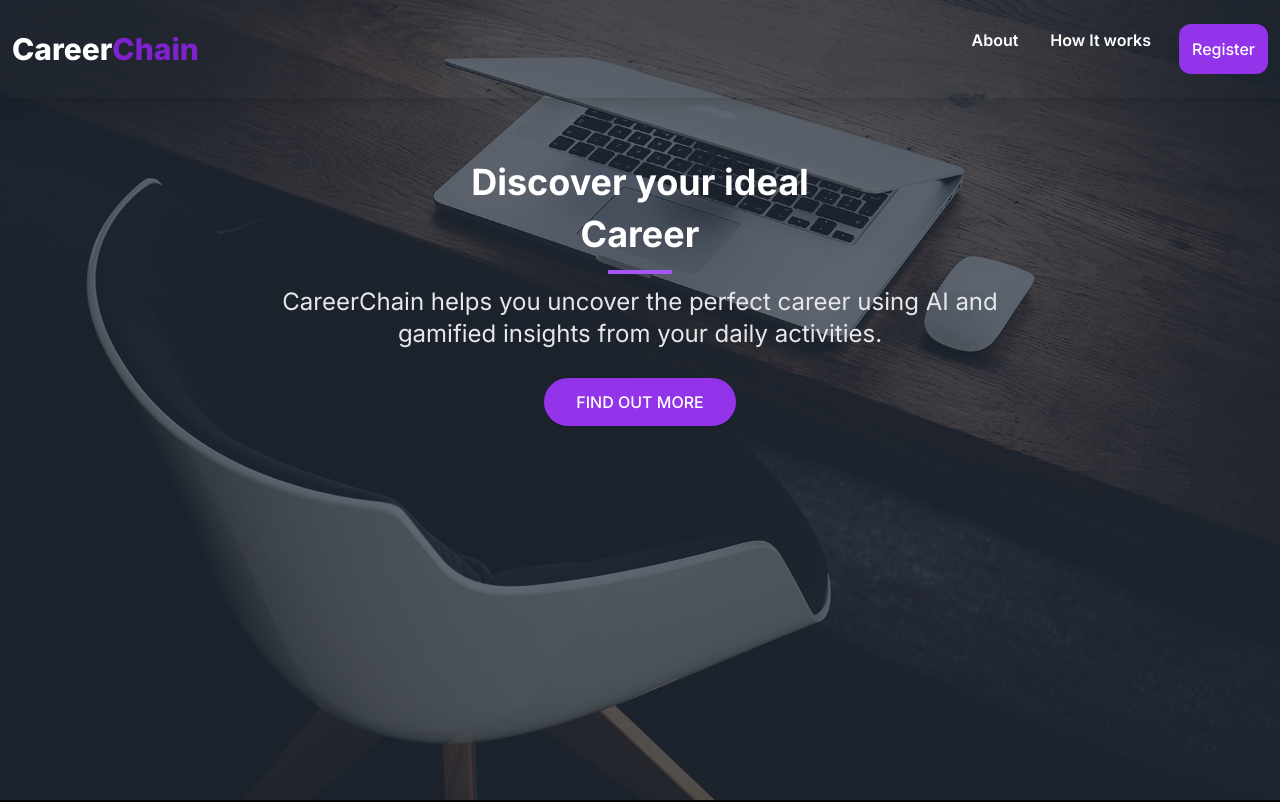
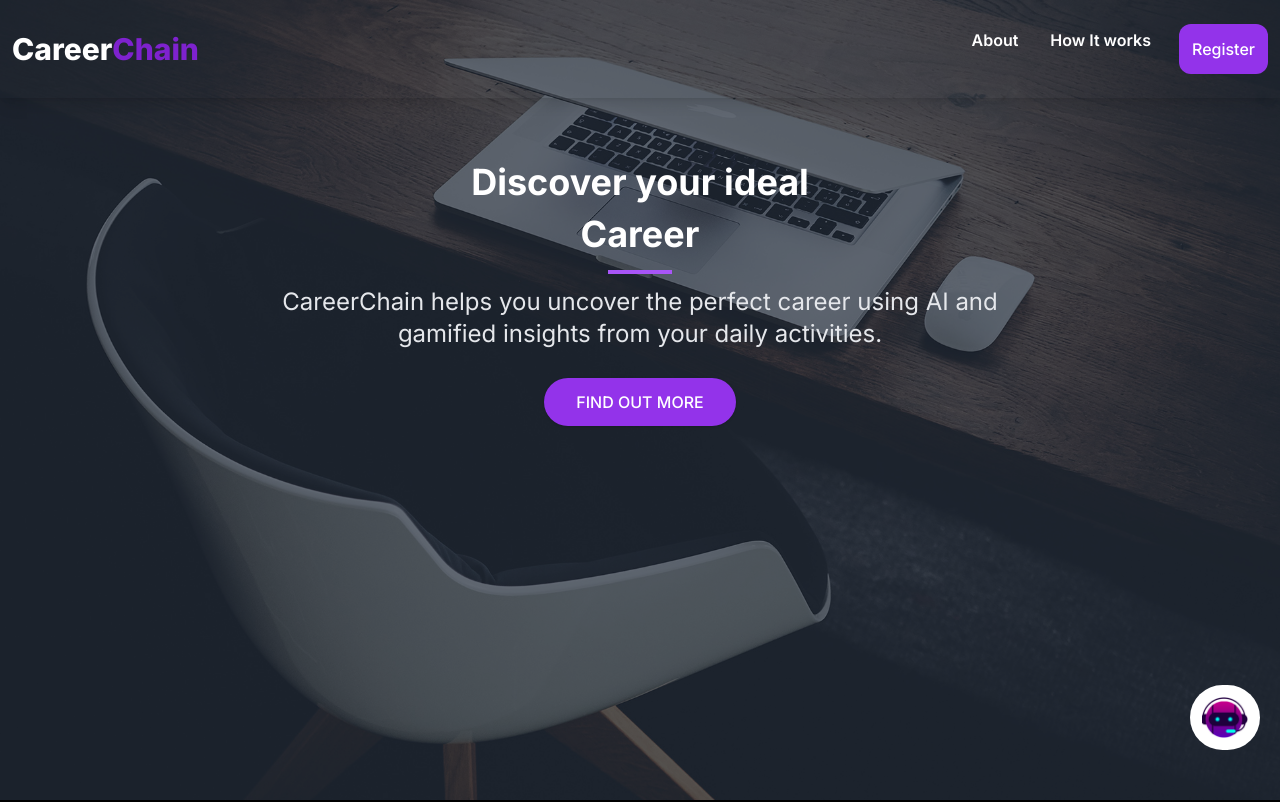
Before and after one commit to Mahtot/career, a Next.js app: page / in a window 1280 px wide. Shown: the top 802 px of the page. Built offline with nearby package versions, Linux system fonts and the light colour scheme.

Commit message:
some fix

```diff
--- a/app/page.js
+++ b/app/page.js
@@ -34,7 +34,7 @@ export default function Chat() {
   return (
     <div className="page-top">
       {/* Chatbot shown only if user has profile */}
-      {hasProfile && <Chatbot />}
+      {<Chatbot />}
 
       {/* Hero Section with background overlay */}
       <div className="relative flex min-h-screen w-full flex-col bg-img">
```
